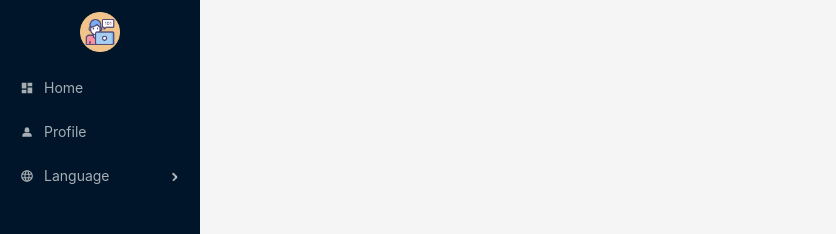
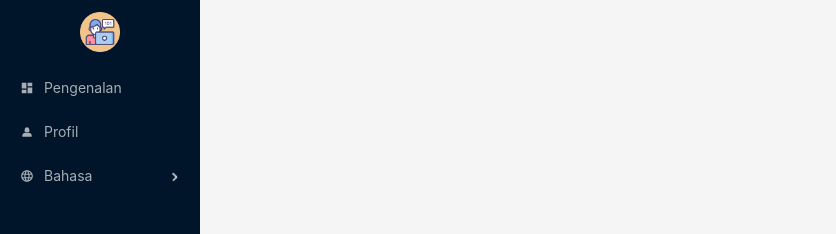
Before and after one commit to DannyASS/Portofolio, a React (Vite) app: page / in a window 1280 px wide. Shown: the top 234 px of the page, without its empty margins (0-836 px from the left). Built offline with nearby package versions, Linux system fonts and the light colour scheme.

Commit message:
Fix : Fixing Menu

```diff
--- a/src/components/shared/navbar.jsx
+++ b/src/components/shared/navbar.jsx
@@ -4,13 +4,14 @@ import { convertObjectToArray } from "../../utils/router/objectRouter"
 import { Language, Navigation, Widgets } from "@mui/icons-material";
 import { Link } from "react-router-dom";
 import { useState } from "react";
-import { dataLangue } from "../../language/langConfig";
+import { LangConfig, language } from "../../language/langConfig";
 
 const Sidebar = () => {
     const [collapsed, setCollapsed] = useState(false);
     const dataMenu = convertObjectToArray();
     const {Sider} = Layout
-    const LanguageData = dataLangue;
+    const ls = LangConfig().language
+    const LanguageData = language
 
     const handleChangeLanguage = (data) => {
         let codeLang = data;
@@ -35,7 +36,7 @@ const Sidebar = () => {
                 <Menu.SubMenu
                     key={"language"}
                     icon={<Language />}
-                    title={"Language"}
+                    title={ls.title1}
                 >
                     {LanguageData.map((item) => {
                         return (
--- a/src/language/en.json
+++ b/src/language/en.json
@@ -70,5 +70,15 @@
         },
         "button1" : "Close",
         "button2" : "Send"
+      },
+      "menu" : {
+          "home" : "Introduction",
+          "profile" : "Profile"
+      },
+      "language" : {
+        "id" : "Indonesian",
+        "en" : "English",
+        "jpn" : "Japan",
+        "title1" : "Language"
       }
 }
--- a/src/language/id.json
+++ b/src/language/id.json
@@ -70,5 +70,15 @@
         },
         "button1" : "Tutup",
         "button2" : "Kirim"
+    },
+    "menu" : {
+        "home" : "Pengenalan",
+        "profile" : "Profil"
+    },
+    "language" : {
+      "id" : "Bahasa",
+      "en" : "Inggris",
+      "jpn" : "Jepang",
+      "title1" : "Bahasa"
     }
 }
--- a/src/language/jpn.json
+++ b/src/language/jpn.json
@@ -70,5 +70,15 @@
         },
         "button1" : "閉じる",
         "button2" : "送信"
+      },
+      "menu" : {
+          "home" : "はじめに",
+          "profile" : "プロフィール"
+      },
+      "language" : {
+        "id" : "インドネシア",
+        "en" : "英語",
+        "jpn" : "日本語",
+        "title1" : "言語"
       }
 }
--- a/src/language/langConfig.jsx
+++ b/src/language/langConfig.jsx
@@ -2,7 +2,6 @@ import Idn from './id.json'
 import Eng from'./en.json'
 import Jpn from './jpn.json'
 
-const language = ["indonesia", "Inggris"];
 
 const dataLangue = [
     {
@@ -32,6 +31,20 @@ const LangConfig = () => {
     return dataLangue.find((Item) => Item.code == (bahasa?? 'id')).data;
 }
 
+const language = [
+    {
+        'code' : 'id',
+        'name' : LangConfig().language.id
+    },
+    {
+        'code' : 'en',
+        'name' : LangConfig().language.en
+    },
+    {
+        'code' : 'jpn',
+        'name' : LangConfig().language.jpn
+    },
+];
 
 export {
     language,
--- a/src/utils/router/objectRouter.jsx
+++ b/src/utils/router/objectRouter.jsx
@@ -4,18 +4,19 @@ import Layout from "../../components/shared/layout"
 import LayoutPage from "../../components/shared/layout";
 import { Person2, Dashboard } from "@mui/icons-material";
 import DashboardPage from "../../pages/dashboard/dashboard";
+import { LangConfig } from "../../language/langConfig";
 
-
+const ls = LangConfig().menu
 export const objectRouter = {
     dashboard : {
-        title : "Home",
+        title : ls.home,
         path : "/",
         element : <DashboardPage />,
         navbar: true,
         icon: <Dashboard />
     },
     profile : {
-        title : "Profile",
+        title : ls.profile,
         path : "/Profile",
         element : <ProfilePage />,
         navbar: true,
```
